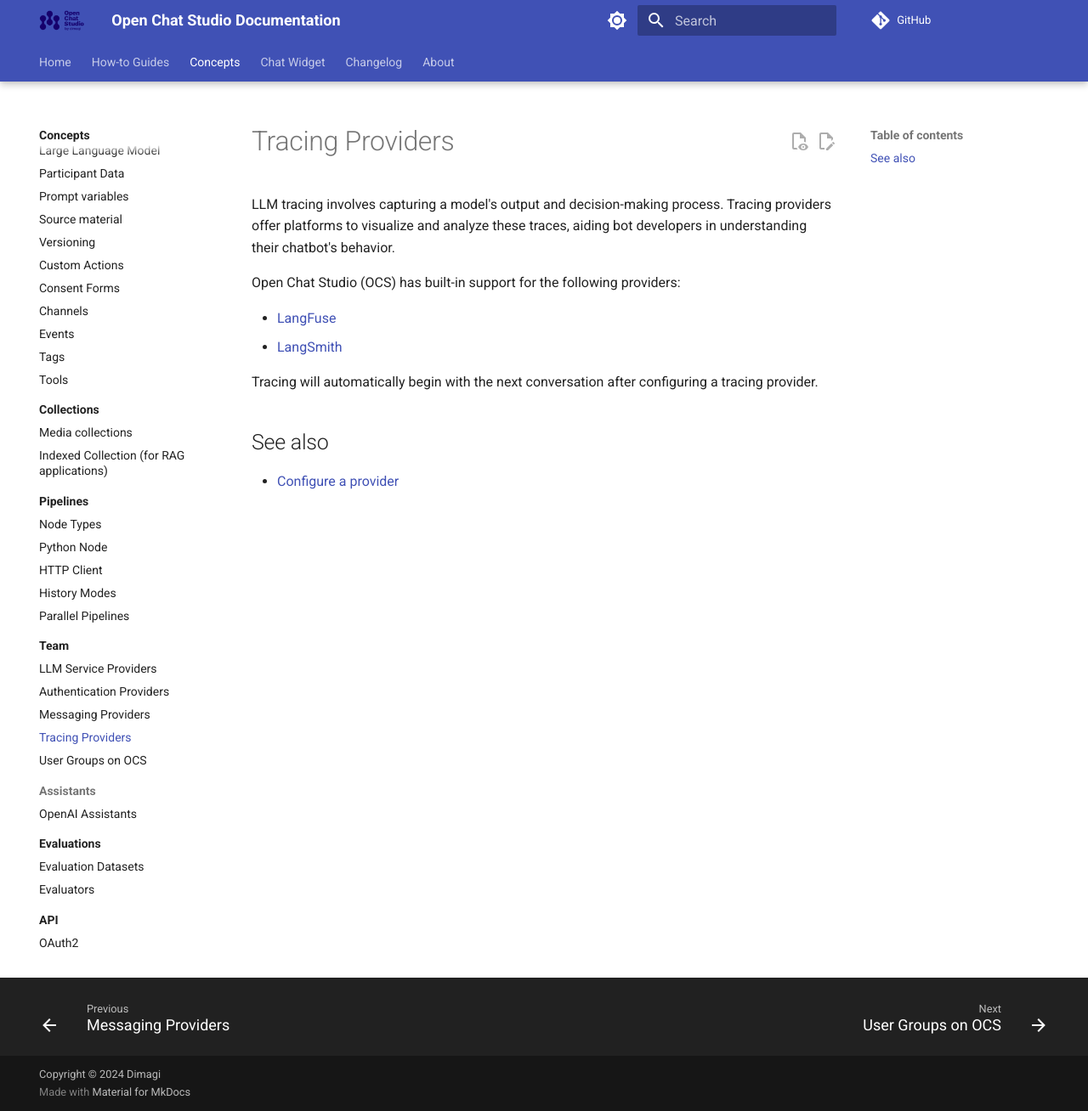
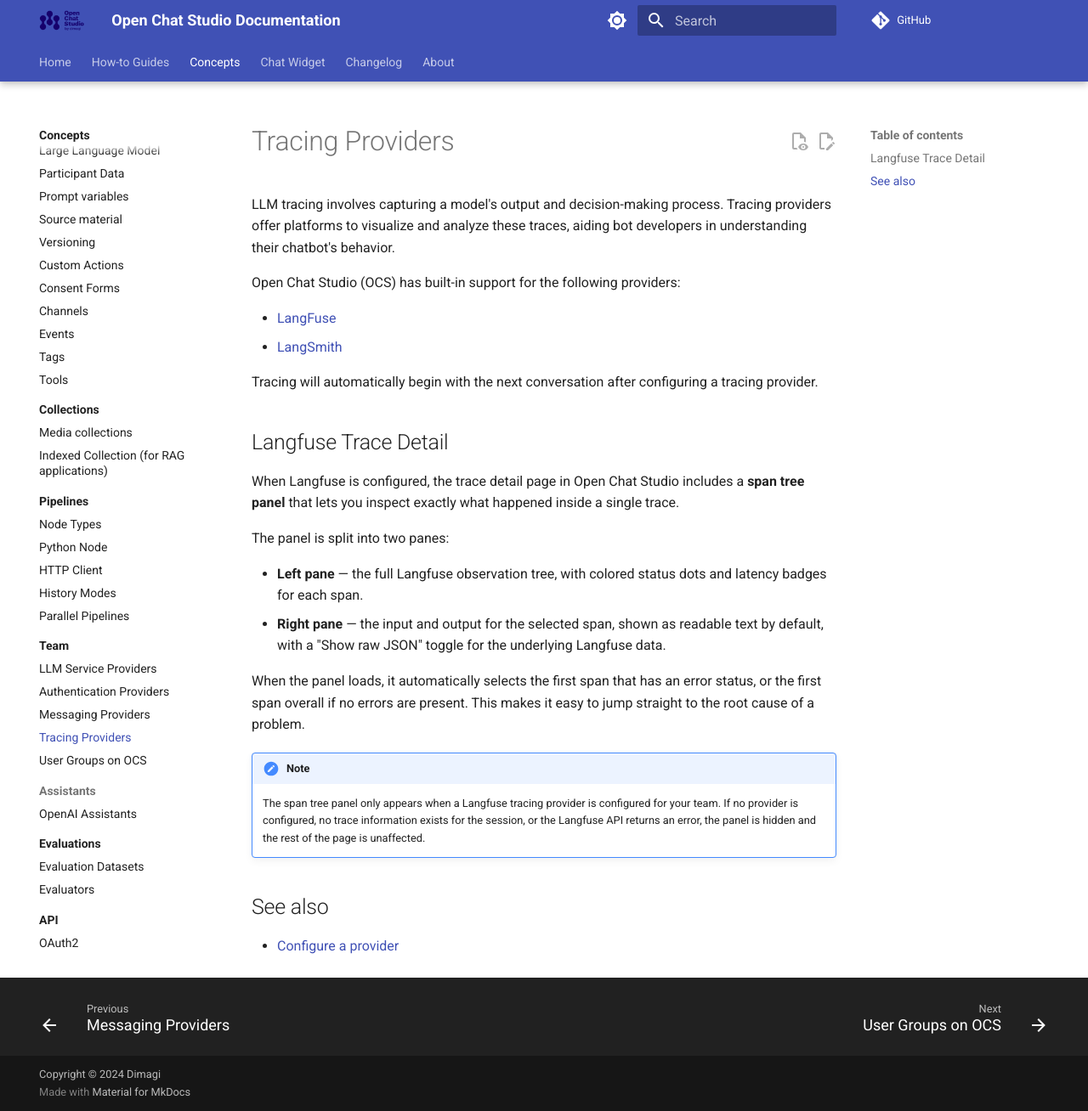
Before and after one commit to dimagi/open-chat-studio-docs, an MkDocs documentation site: the page built from docs/concepts/team/tracing_providers.md, in a window 1280 px wide and 1308 px high. Shown: the whole window at 85% size. Built offline with MkDocs 1.6.1 and Material for MkDocs 9.7.7, drawn with Linux system fonts in a browser that asks for light colours; a script that is not in the unit is left out; comment, search, counter and statistics services are not loaded.

Commit message:
update changelog and docs from OCS PR #2918
Co-Authored-By: Claude Sonnet 4.6 <noreply@anthropic.com>

```diff
--- a/docs/concepts/team/tracing_providers.md
+++ b/docs/concepts/team/tracing_providers.md
@@ -10,6 +10,20 @@ Open Chat Studio (OCS) has built-in support for the following providers:
 
 Tracing will automatically begin with the next conversation after configuring a tracing provider.
 
+## Langfuse Trace Detail
+
+When Langfuse is configured, the trace detail page in Open Chat Studio includes a **span tree panel** that lets you inspect exactly what happened inside a single trace.
+
+The panel is split into two panes:
+
+- **Left pane** — the full Langfuse observation tree, with colored status dots and latency badges for each span.
+- **Right pane** — the input and output for the selected span, shown as readable text by default, with a "Show raw JSON" toggle for the underlying Langfuse data.
+
+When the panel loads, it automatically selects the first span that has an error status, or the first span overall if no errors are present. This makes it easy to jump straight to the root cause of a problem.
+
+!!! note
+    The span tree panel only appears when a Langfuse tracing provider is configured for your team. If no provider is configured, no trace information exists for the session, or the Langfuse API returns an error, the panel is hidden and the rest of the page is unaffected.
+
 ## See also
 - [Configure a provider](../../how-to/configure_providers.md)
 
```
Also changed, not shown: docs/changelog.md (+3 -0 lines).
